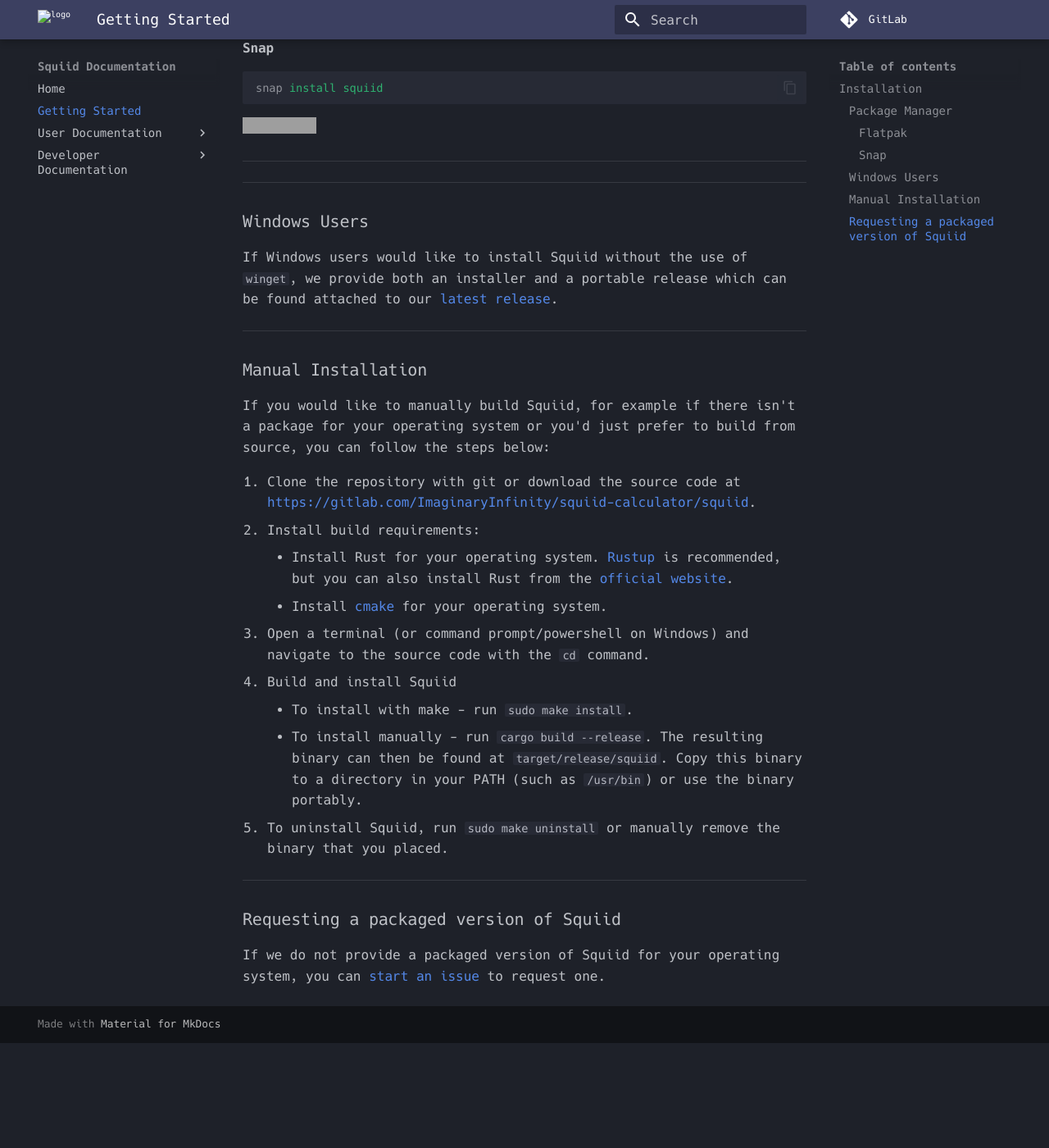
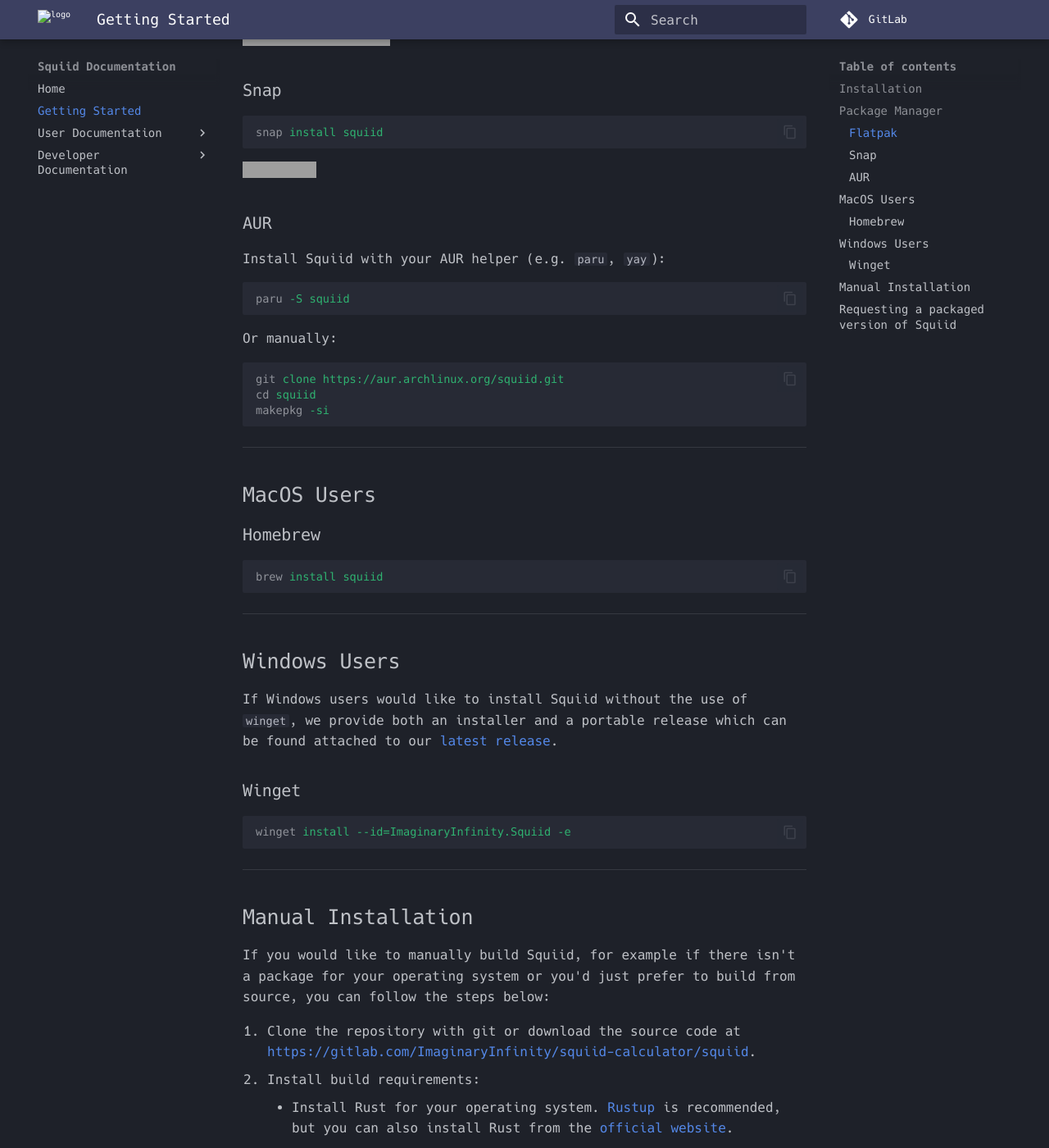
Before and after one commit to ImaginaryInfinity/squiid-calculator, an MkDocs documentation site: the page built from docs/getting_started.md, in a window 1280 px wide and 1400 px high, scrolled down 806 px. Shown: the whole window at 82% size. Built offline with MkDocs 1.6.1 and Material for MkDocs 9.7.7, drawn with Linux system fonts in a browser that asks for light colours; comment, search, counter and statistics services are not loaded; before the commit the page ends 2078 px from its top, so only the background shows below that; grey boxes are pictures that could not be loaded.

````diff
--- a/docs/getting_started.md
+++ b/docs/getting_started.md
@@ -10,37 +10,67 @@ Squiid is available on numerous platforms and through many different package man
 
 ----
 
-### Package Manager
+## Package Manager
 The easiest way to install Squiid is through your system's package manager. A comprehensive list of available versions can be found below, along with installation instructions for some operating systems.
 
 [![Packaging status](https://repology.org/badge/vertical-allrepos/squiid.svg)](https://repology.org/project/squiid/versions)
 
-#### Flatpak
+### Flatpak
 
 ```properties
 flatpak install net.imaginaryinfinity.Squiid
 ```
 <a href='https://flathub.org/apps/net.imaginaryinfinity.Squiid'><img width='180' alt='Download on Flathub' src='https://dl.flathub.org/assets/badges/flathub-badge-en.png'/></a>
 
-#### Snap
+### Snap
 ```properties
 snap install squiid
 ```
 
 [![Get it from the Snap Store](https://snapcraft.io/static/images/badges/en/snap-store-black.svg)](https://snapcraft.io/squiid)
 
-----
+### AUR
 
-<!--TODO: more -->
+Install Squiid with your AUR helper (e.g. `paru`, `yay`):
+```properties
+paru -S squiid
+```
+
+Or manually:
+```properties
+git clone https://aur.archlinux.org/squiid.git
+cd squiid
+makepkg -si
+```
 
 ----
 
-### Windows Users
-If Windows users would like to install Squiid without the use of `winget`, we provide both an installer and a portable release which can be found attached to our [latest release](https://gitlab.com/ImaginaryInfinity/squiid-calculator/squiid/-/releases/permalink/latest).
+## MacOS Users
+
+### Homebrew
+
+```properties
+brew install squiid
+```
+
+<!-- ----
+
+TODO: more -->
 
 ----
 
-### Manual Installation
+## Windows Users
+If Windows users would like to install Squiid without the use of `winget`, we provide both an installer and a portable release which can be found attached to our [latest release](https://gitlab.com/ImaginaryInfinity/squiid-calculator/squiid/-/releases/permalink/latest).
+
+### Winget
+```properties
+winget install --id=ImaginaryInfinity.Squiid -e
+```
+
+
+----
+
+## Manual Installation
 If you would like to manually build Squiid, for example if there isn't a package for your operating system or you'd just prefer to build from source, you can follow the steps below:
 
 1. Clone the repository with git or download the source code at [https://gitlab.com/ImaginaryInfinity/squiid-calculator/squiid](https://gitlab.com/ImaginaryInfinity/squiid-calculator/squiid).
@@ -55,5 +85,5 @@ If you would like to manually build Squiid, for example if there isn't a package
 
 ----
 
-### Requesting a packaged version of Squiid
+## Requesting a packaged version of Squiid
 If we do not provide a packaged version of Squiid for your operating system, you can [start an issue](http://gitlab.com/ImaginaryInfinity/squiid-calculator/squiid/issues/new?issuable_template=Package%20Request) to request one.
--- a/mkdocs.yml
+++ b/mkdocs.yml
@@ -66,6 +66,7 @@ nav:
         - Cross Compiling: dev/cross_compiling.md
         - Communication Protocol: dev/comm_prot.md
         - Configuration Protocol: dev/configuration_protocol.md
+        - Adding an IPC Backend: dev/adding_ipc_backend.md
         - Squiid Parser: dev/parser.md
         - Squiid Engine: dev/engine.md
 
````
Also changed, not shown: docs/dev/adding_ipc_backend.md (added, +48 -0 lines), 3 other files.
